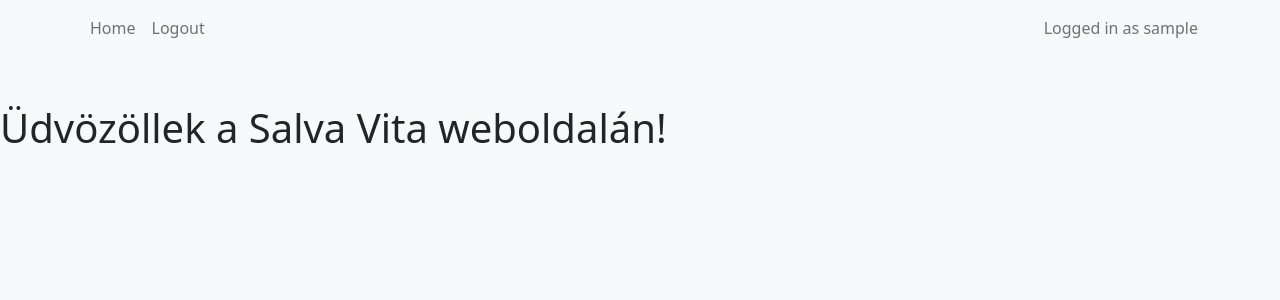
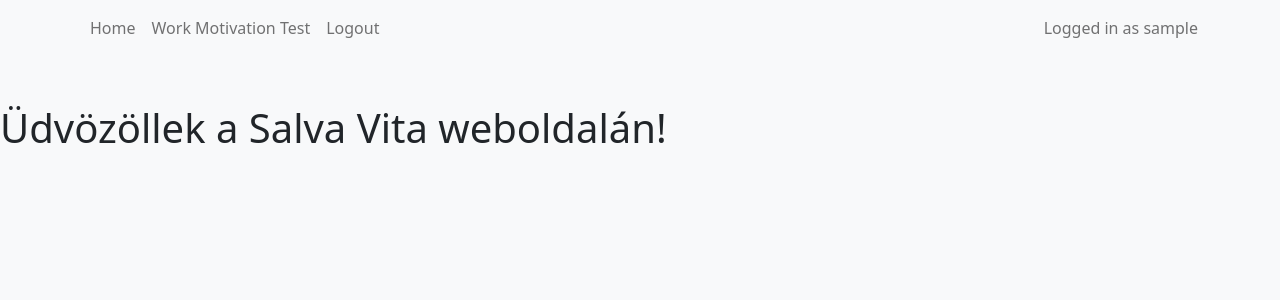
Before and after one commit to xKeiro/Evangelion, a Flask app: page / in a window 1280 px wide. Shown: the top 300 px of the page. Run offline with Flask 2, Linux system fonts and the light colour scheme; the visitor is signed in with stand-in values (Sample User, id 1).

Commit message:
added navigation button to work motivation test

```diff
--- /dev/null
+++ b/static/js/work_motivation.js
@@ -0,0 +1,3 @@
+/* global console */
+/* global alert */
+/* jshint esversion:11 */
--- a/templates/default.jinja2
+++ b/templates/default.jinja2
@@ -43,6 +43,9 @@
 						</li>
 					{% else %}
 						<li class="nav-item">
+							<a class="nav-link" href="{{ url_for("work_motivation") }}">Work Motivation Test</a>
+						</li>
+						<li class="nav-item">
 							<a class="nav-link" href="{{ url_for("logout") }}">Logout</a>
 						</li>
 					{% endif %}
```
